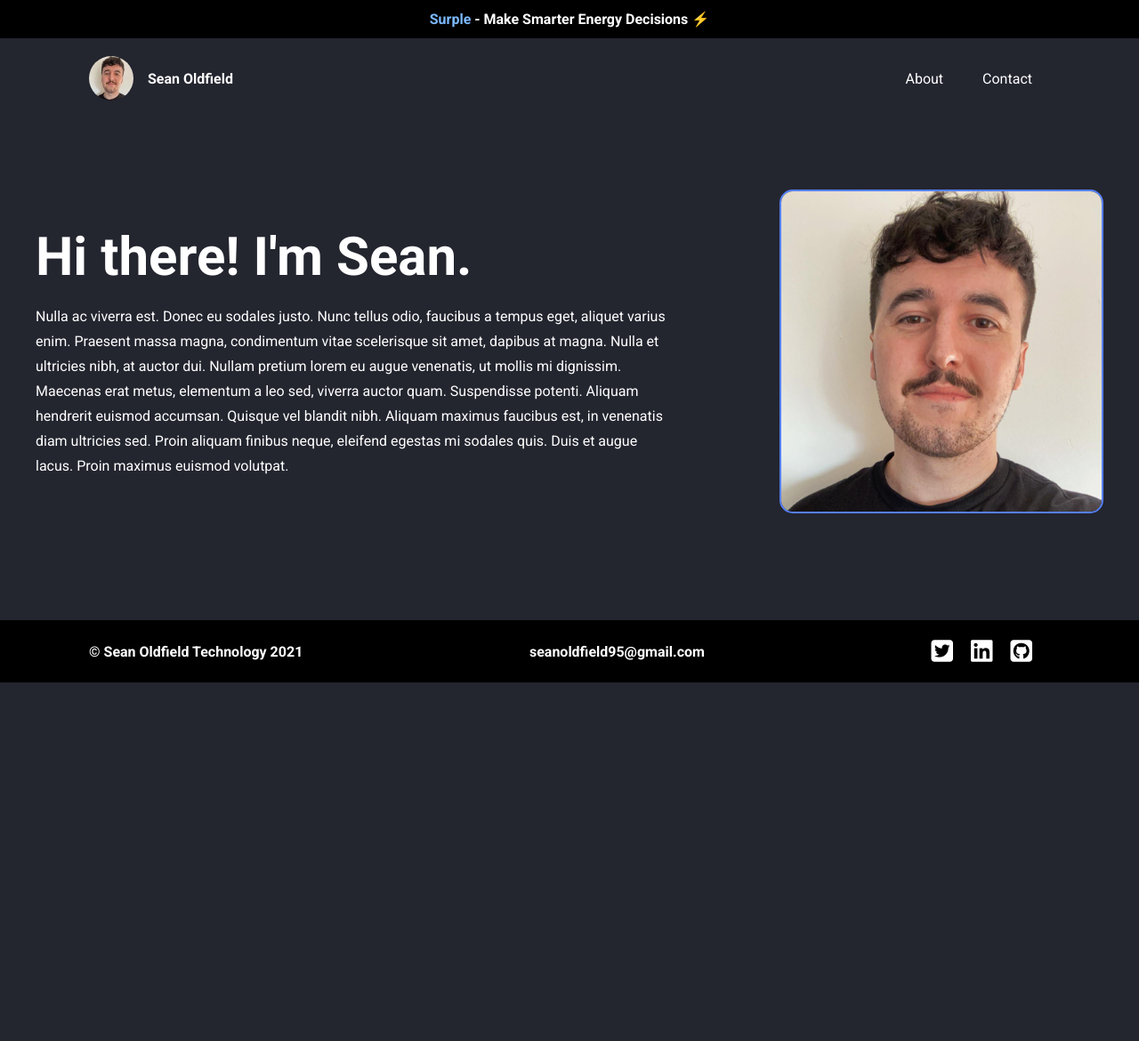
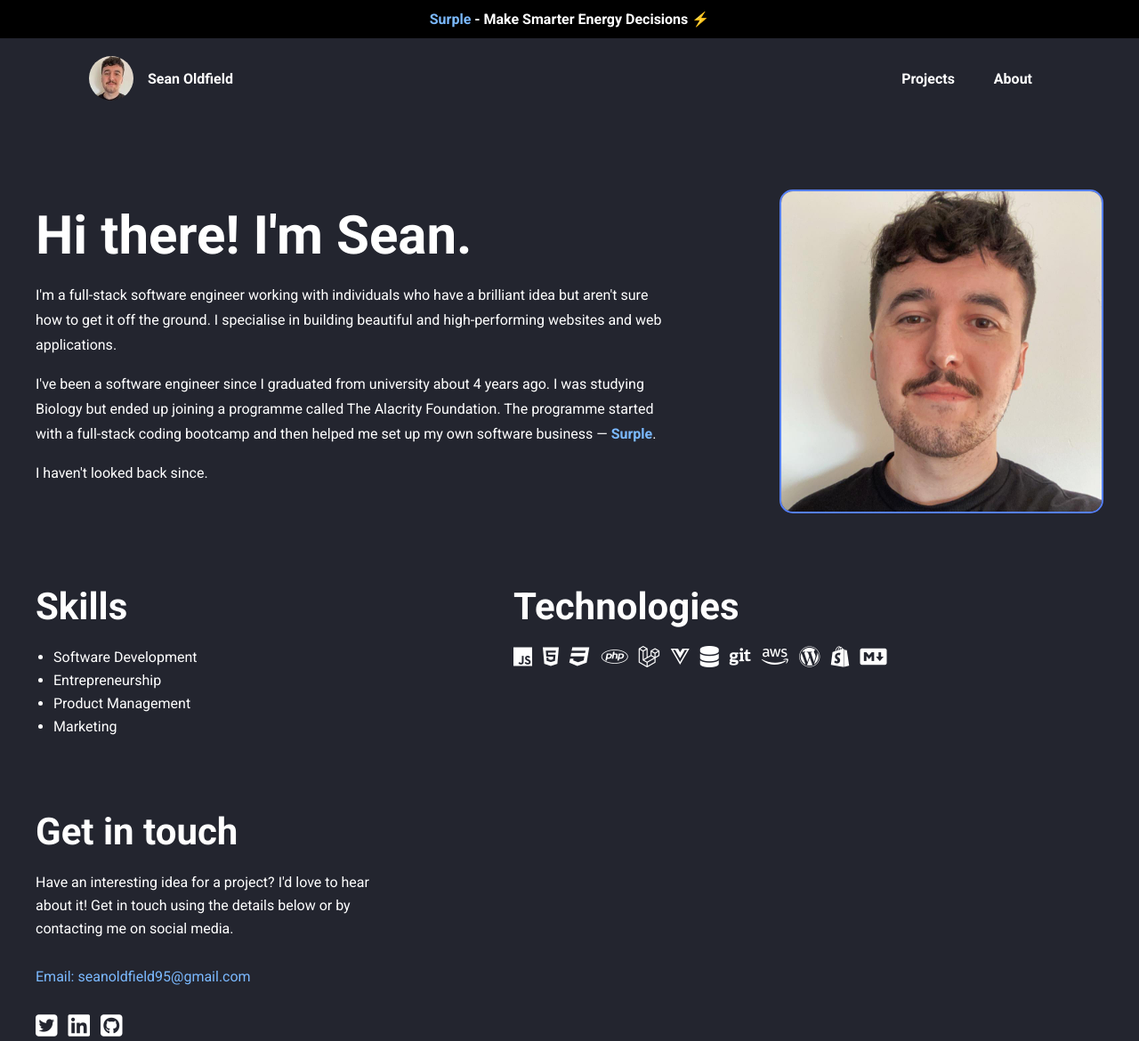
Before and after one commit to Sean-Oldfield/portfolio-site, a plain HTML site: page about.html in a window 1280 px wide. Shown: the top 1170 px of the page at 89% size. Before the commit the page ends 800 px from the top, so only its background shows below. Drawn offline with Linux system fonts and the light colour scheme.

Commit message:
html and css done

```diff
--- a/about.html
+++ b/about.html
@@ -10,7 +10,7 @@
 </head>
 <body>
     <header id="top-bar">
-        <h4><a class="no-link-style" href="https://surple.co.uk/" target="_blank"><span id="surple-text">Surple</span></a> - Make Smarter Energy Decisions &#9889</h4>
+        <h4><a class="no-link-style" href="https://surple.co.uk/" target="_blank"><span class="surple-text">Surple</span></a> - Make Smarter Energy Decisions &#9889</h4>
     </header>
 
     <header class="flex-container">
@@ -21,8 +21,8 @@
         <!-- <img src="resources/images/freelance-logo 2.png" alt="sean oldfield digital log"> -->
         <nav class="flex-container">
             <ul>
+                <li><a href="index.html" class="no-link-style">Projects</a></li>
                 <li><a href="about.html" class="no-link-style">About</a></li>
-                <li><a href="contact.html" class="no-link-style">Contact</a></li>
             </ul>
         </nav>
     </header>
@@ -33,35 +33,66 @@
         <section id="about-me">
             <div id="about-me-description">
                 <h1 id="about-me-title">Hi there! I'm Sean.</h1>
-                <p id="about-me-text">Nulla ac viverra est. Donec eu sodales justo. Nunc tellus odio, faucibus a tempus eget, aliquet varius enim. Praesent massa magna, condimentum vitae scelerisque sit amet, dapibus at magna. Nulla et ultricies nibh, at auctor dui. Nullam pretium lorem eu augue venenatis, ut mollis mi dignissim. Maecenas erat metus, elementum a leo sed, viverra auctor quam. Suspendisse potenti. Aliquam hendrerit euismod accumsan. Quisque vel blandit nibh. Aliquam maximus faucibus est, in venenatis diam ultricies sed. Proin aliquam finibus neque, eleifend egestas mi sodales quis. Duis et augue lacus. Proin maximus euismod volutpat.</p>
+                <p class="about-me-text">
+                    I'm a full-stack software engineer working with individuals who have a brilliant idea but aren't sure how to get it off the ground. I specialise in building beautiful and high-performing websites and web applications.
+                </p>
+                <p class="about-me-text">
+                    I've been a software engineer since I graduated from university about 4 years ago. I was studying Biology but ended up joining a programme called The Alacrity Foundation. The programme started with a full-stack coding bootcamp and then helped me set up my own software business — <a href="https://surple.co.uk/" target="_blank" class="no-link-style"><span style="font-weight: bold;" class="surple-text">Surple</span></a>.
+                </p>
+                <p class="about-me-text">
+                    I haven't looked back since.
+                </p>
             </div>
-
             <img id="about-me-img" src="resources/images/headshot.jpeg" alt="sean oldfield picture">
-
         </section>
 
 
-        <section id="skills">
+        <section id="skills-tech-grid">
 
+            <div id="skills">
+                <h2 class="project-title">Skills</h2>
+                <ul id="skills-list">
+                    <li>Software Development</li>
+                    <li>Entrepreneurship</li>
+                    <li>Product Management</li>
+                    <li>Marketing</li>
+                </ul>
+            </div>
 
-        </section>
-
-        <section id="technologies">
-
+            <div id="technologies">
+                <h2 class="project-title">Technologies</h2>
+                <i class="fab fa-js tech-icon"></i>
+                <i class="fab fa-html5 tech-icon"></i>
+                <i class="fab fa-css3 tech-icon"></i>
+                <i class="fab fa-php tech-icon"></i>
+                <i class="fab fa-laravel tech-icon"></i>
+                <i class="fab fa-vuejs tech-icon"></i>
+                <i class="fas fa-database tech-icon"></i>
+                <i class="fab fa-git tech-icon"></i>
+                <i class="fab fa-aws tech-icon"></i>
+                <i class="fab fa-wordpress tech-icon"></i>
+                <i class="fab fa-shopify tech-icon"></i>
+                <i class="fab fa-markdown tech-icon"></i>
+            </div>
 
         </section>
 
 
         <section id="get-in-touch">
-
-
+            <h2 class="project-title">Get in touch</h2>
+            <p class="project-desc">Have an interesting idea for a project? I'd love to hear about it! Get in touch using the details below or by contacting me on social media.</p>
+            <p class="project-desc surple-text">Email: seanoldfield95@gmail.com</p>
+            <div class="about-social-icons">
+                <a href="https://twitter.com/SJ_Oldfield" target="_blank" class="no-link-style"><i class="fab fa-twitter-square"></i></a>
+                <a href="https://www.linkedin.com/in/sean-oldfield-a8a26a121/" target="_blank" class="no-link-style"><i class="fab fa-linkedin"></i></a>
+                <a href="https://github.com/SeanSurple" target="_blank" class="no-link-style"><i class="fab fa-github-square"></i></a>
+            </div>
         </section>
 
     </main>
 
     <footer class="flex-container">
         <h4>© Sean Oldfield Technology 2021</h4>
-        <h4>seanoldfield95@gmail.com</h4>
         <div class="social-icons flex-container">
             <a href="https://twitter.com/SJ_Oldfield" target="_blank" class="no-link-style"><i class="fab fa-twitter-square"></i></a>
             <a href="https://www.linkedin.com/in/sean-oldfield-a8a26a121/" target="_blank" class="no-link-style"><i class="fab fa-linkedin"></i></a>
--- a/resources/css/style.css
+++ b/resources/css/style.css
@@ -31,6 +31,10 @@ h2 {
     font-size: 42px;
 }
 
+h3 {
+    font-size: 22px;
+}
+
 .no-link-style {
     text-decoration: none;
     color: white;
@@ -52,7 +56,7 @@ h2 {
     padding: 12px;
 }
 
-#surple-text {
+.surple-text {
     color: #7BB9FF;
 }
 
@@ -80,6 +84,7 @@ nav {
 nav li {
     padding: 20px;
     display: inline;
+    font-weight: bold;
 }
 
 #banner {
@@ -247,8 +252,9 @@ footer h4 {
     grid-area: 1 / 1 / span 1 / span 1;
 }
 
-#about-me-text {
+.about-me-text {
     line-height: 28px;
+    margin-bottom: 16px;
 }
 
 #about-me-title {
@@ -261,3 +267,32 @@ footer h4 {
     height: 360px;
     grid-area: 1 / 2 / span 1 / span 1;
 }
+
+#skills-tech-grid {
+    display: grid;
+    grid-template: 1 / 2;
+    gap: 120px;
+    align-items: baseline;
+}
+
+#skills {
+    grid-area: 1 / 1 / span 1 / span 1;
+}
+
+#technologies {
+    grid-area: 1 / 2 / span 1 / span 1;
+}
+
+#skills-list li {
+    line-height: 26px;
+    margin-left: 20px;
+}
+
+.about-social-icons i {
+    font-size: 28px;
+    margin-right: 8px;
+}
+
+#get-in-touch {
+    max-width: 400px;
+}
```
Also changed, not shown: contact.html (deleted, +0 -47 lines), index.html (+4 -7 lines).
